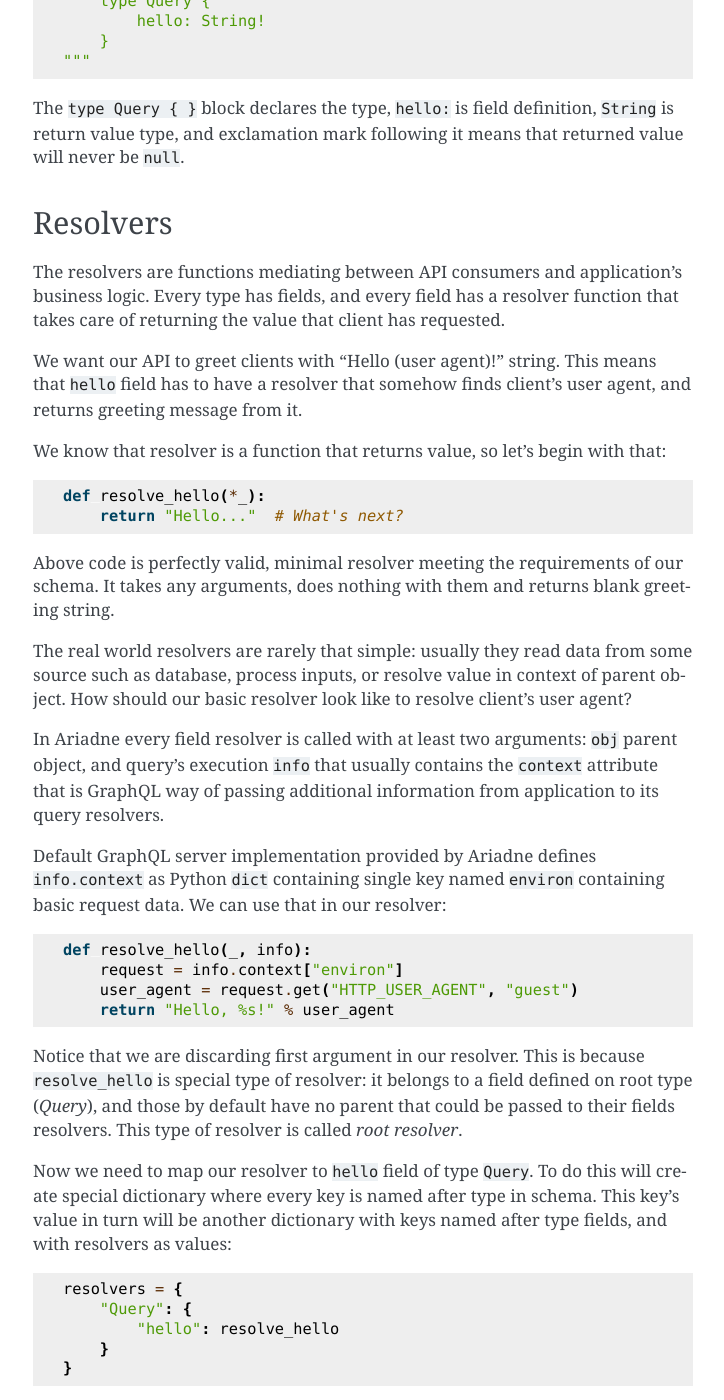
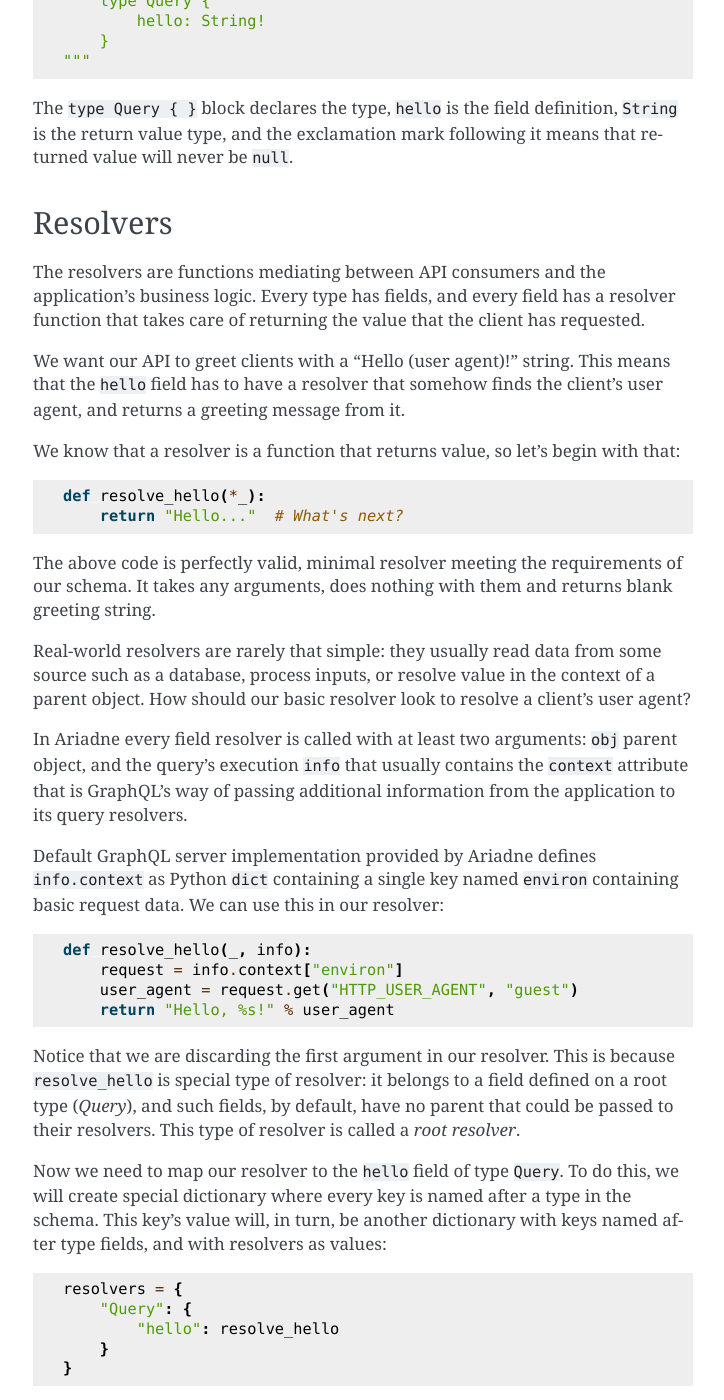
Before and after one commit to mirumee/ariadne, a Sphinx documentation site: the page built from docs/introduction.rst, in a window 1280 px wide and 1400 px high, scrolled down 784 px. Shown: the whole window, without its empty margins (387-1111 px from the left). Built offline with Sphinx 7.4.7, drawn with Linux system fonts in a browser that asks for light colours; some of the changed text lies outside the part shown.

Commit message:
Spellcheck

```diff
--- a/docs/index.rst
+++ b/docs/index.rst
@@ -3,10 +3,10 @@ Ariadne
 
 Ariadne is a Python library for implementing `GraphQL <http://graphql.github.io/>`_ servers.
 
-It exposes simple, easy to learn and extend API inspired by `Apollo Server <https://www.apollographql.com/docs/apollo-server/>`_, declaratory approach to types definition that uses standard `Schema Definition Language <https://graphql.github.io/learn/schema/>`_ shared between GraphQL tools, production-ready WSGI middleware, simple dev server for local experiments and awesome GraphQL Playground for exploring your APIs.
+It presents a simple, easy-to-learn and extend API inspired by `Apollo Server <https://www.apollographql.com/docs/apollo-server/>`_, with a declaratory approach to type definition that uses a standard `Schema Definition Language <https://graphql.github.io/learn/schema/>`_ shared between GraphQL tools, production-ready WSGI middleware, simple dev server for local experiments and an awesome GraphQL Playground for exploring your APIs.
 
 .. note::
-   While most of GraphQL standard is already supported, Ariadne is currently missing support for following features: unions, interfaces and inheritance, subscriptions.
+   While most of GraphQL standard is already supported, Ariadne is currently missing support for the following features: unions, interfaces and inheritance, and subscriptions.
 
 
 Requirements and installation
--- a/docs/introduction.rst
+++ b/docs/introduction.rst
@@ -3,9 +3,9 @@ Introduction
 
 Welcome to Ariadne!
 
-This guide will introduce you to basic concepts behind creating GraphQL APIs, and show how Ariadne helps you to implement those with little amount of Python code.
+This guide will introduce you to the basic concepts behind creating GraphQL APIs, and show how Ariadne helps you to implement them with just a little Python code.
 
-At the end of this guide you will have your own simple GraphQL API accessible trough the browser, implementing single field that return "Hello" together with client's user agent.
+At the end of this guide you will have your own simple GraphQL API accessible through the browser, implementing a single field that returns a "Hello" message along with a client's user agent.
 
 Make sure that you've installed Ariadne using ``pip install ariadne``, and that you have your favorite code editor open and ready.
 
@@ -15,9 +15,9 @@ Defining schema
 
 First, we will with describe what data can be obtained from our API.
 
-In Ariadne this is achieved by defining Python strings with content written in `Schema Definition Language <https://graphql.github.io/learn/schema/>`_ (the "SDL"), special language for declaring GraphQL schemas.
+In Ariadne this is achieved by defining Python strings with content written in `Schema Definition Language <https://graphql.github.io/learn/schema/>`_ (SDL), a special language for declaring GraphQL schemas.
 
-We will start with defining special type ``Query`` that GraphQL services use as entry point for all reading operations. Next we will specify single field on it, named ``hello``, and define that it will return value of type ``String``, and that it will never return ``null``.
+We will start with defining the special type ``Query`` that GraphQL services use as entry point for all reading operations. Next we will specify a single field on it, named ``hello``, and define that it will return a value of type ``String``, and that it will never return ``null``.
 
 Using the SDL, our ``Query`` type definition will look like this::
 
@@ -27,38 +27,38 @@ Using the SDL, our ``Query`` type definition will look like this::
         }
     """
 
-The ``type Query { }`` block declares the type, ``hello:`` is field definition, ``String`` is return value type, and exclamation mark following it means that returned value will never be ``null``.
+The ``type Query { }`` block declares the type, ``hello`` is the field definition, ``String`` is the return value type, and the exclamation mark following it means that returned value will never be ``null``.
 
 
 Resolvers
 ---------
 
-The resolvers are functions mediating between API consumers and application's business logic. Every type has fields, and every field has a resolver function that takes care of returning the value that client has requested.
+The resolvers are functions mediating between API consumers and the application's business logic. Every type has fields, and every field has a resolver function that takes care of returning the value that the client has requested.
 
-We want our API to greet clients with "Hello (user agent)!" string. This means that ``hello`` field has to have a resolver that somehow finds client's user agent, and returns greeting message from it.
+We want our API to greet clients with a "Hello (user agent)!" string. This means that the ``hello`` field has to have a resolver that somehow finds the client's user agent, and returns a greeting message from it.
 
-We know that resolver is a function that returns value, so let's begin with that::
+We know that a resolver is a function that returns value, so let's begin with that::
 
     def resolve_hello(*_):
         return "Hello..."  # What's next?
 
 
-Above code is perfectly valid, minimal resolver meeting the requirements of our schema. It takes any arguments, does nothing with them and returns blank greeting string.
+The above code is perfectly valid, minimal resolver meeting the requirements of our schema. It takes any arguments, does nothing with them and returns blank greeting string.
 
-The real world resolvers are rarely that simple: usually they read data from some source such as database, process inputs, or resolve value in context of parent object. How should our basic resolver look like to resolve client's user agent?
+Real-world resolvers are rarely that simple: they usually read data from some source such as a database, process inputs, or resolve value in the context of a parent object. How should our basic resolver look to resolve a client's user agent?
 
-In Ariadne every field resolver is called with at least two arguments: ``obj`` parent object, and query's execution ``info`` that usually contains the ``context`` attribute that is GraphQL way of passing additional information from application to its query resolvers.
+In Ariadne every field resolver is called with at least two arguments: ``obj`` parent object, and the query's execution ``info`` that usually contains the ``context`` attribute that is GraphQL's way of passing additional information from the application to its query resolvers.
 
-Default GraphQL server implementation provided by Ariadne defines ``info.context`` as Python ``dict`` containing single key named ``environ`` containing basic request data. We can use that in our resolver::
+Default GraphQL server implementation provided by Ariadne defines ``info.context`` as Python ``dict`` containing a single key named ``environ`` containing basic request data. We can use this in our resolver::
 
     def resolve_hello(_, info):
         request = info.context["environ"]
         user_agent = request.get("HTTP_USER_AGENT", "guest")
         return "Hello, %s!" % user_agent
 
-Notice that we are discarding first argument in our resolver. This is because ``resolve_hello`` is special type of resolver: it belongs to a field defined on root type (`Query`), and those by default have no parent that could be passed to their fields resolvers. This type of resolver is called *root resolver*.
+Notice that we are discarding the first argument in our resolver. This is because ``resolve_hello`` is special type of resolver: it belongs to a field defined on a root type (`Query`), and such fields, by default, have no parent that could be passed to their resolvers. This type of resolver is called a *root resolver*.
 
-Now we need to map our resolver to ``hello`` field of type ``Query``. To do this will create special dictionary where every key is named after type in schema. This key's value in turn will be another dictionary with keys named after type fields, and with resolvers as values::
+Now we need to map our resolver to the  ``hello`` field of type ``Query``. To do this, we will create special dictionary where every key is named after a type in the schema. This key's value will, in turn, be another dictionary with keys named after type fields, and with resolvers as values::
 
     resolvers = {
         "Query": {
@@ -66,7 +66,7 @@ Now we need to map our resolver to ``hello`` field of type ``Query``. To do this
         }
     }
 
-Dictionary mapping resolvers to schema is called *resolvers map*.
+A dictionary mapping resolvers to schema is called a *resolvers map*.
 
 
 Testing the API
@@ -74,16 +74,16 @@ Testing the API
 
 Now we have everything we need to finish our API, with only piece missing being the http server that would receive the HTTP requests, execute GraphQL queries and return responses.
 
-This is where Ariadne comes in to action. One of utilities that Ariadne provides to developers is a WSGI middleware that can also be ran as simple http server for developers to experiment with GraphQL locally.
+This is where Ariadne comes into play. One of the utilities that Ariadne provides to developers is a WSGI middleware that can also be run as simple http server for developers to experiment with GraphQL locally.
 
 .. warning::
-   Please never run ``GraphQLMiddleware`` in production without proper WSGI container such as uWSGI or Gunicorn.
+   Please never run ``GraphQLMiddleware`` in production without a proper WSGI container such as uWSGI or Gunicorn.
 
-This middleware can be imported directly from ``ariadne`` package, so lets add appropriate import at beginning of our Python script::
+This middleware can be imported directly from ``ariadne`` package, so lets add an appropriate import at the beginning of our Python script::
 
     from ariadne import GraphQLMiddleware
 
-We will now call ``GraphQLMiddleware.make_simple_server`` class method with ``type_defs`` and ``resolvers`` as its arguments to construct simple dev server that we can then start::
+We will now call ``GraphQLMiddleware.make_simple_server`` class method with ``type_defs`` and ``resolvers`` as its arguments to construct a simple dev server that we can then start::
 
     print("Visit the http://127.0.0.1:8888 in the browser and say { hello }!")
     my_api_server = GraphQLMiddleware.make_simple_server(type_defs, resolvers)
@@ -91,7 +91,7 @@ We will now call ``GraphQLMiddleware.make_simple_server`` class method with ``ty
 
 Run your script with ``python myscript.py`` (remember to replace ``myscript.py`` with name of your file!). If all is well, you will see a message telling you to visit the http://127.0.0.1:8888 and say ``{ hello }``.
 
-This the GraphQL Playground, open source API explorer for GraphQL APIs. You can enter ``{ hello }`` query on the left, press big bright "run" button, and see the result on the right:
+This the GraphQL Playground, the open source API explorer for GraphQL APIs. You can enter ``{ hello }`` query on the left, press the big bright "run" button, and see the result on the right:
 
 .. image:: _static/hello-world.png
    :alt: Your first Ariadne GraphQL in action!
```
Also changed, not shown: docs/custom-server.rst (+4 -4 lines), docs/error-messaging.rst (+4 -4 lines), docs/mutations.rst (+15 -15 lines), docs/resolvers.rst (+8 -8 lines).
